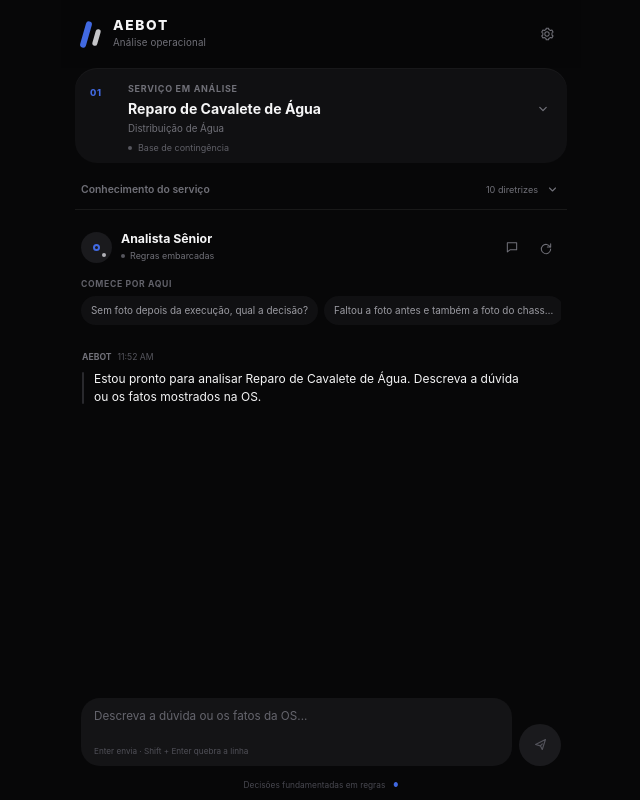
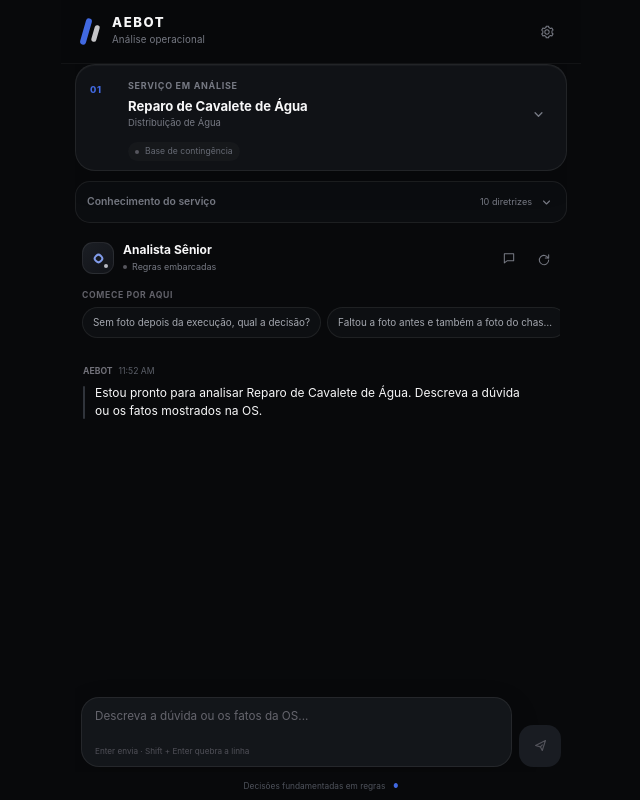
Before and after one commit to s4meDev/Aebot, a React (Vite) app: page / in a window 1280 px wide. Shown: the whole page, without its empty margins (319-959 px from the left). Built offline with nearby package versions, Linux system fonts and the light colour scheme.

Commit message:
feat: modernize service selection and interface

```diff
--- a/package.json
+++ b/package.json
@@ -1,6 +1,6 @@
 {
   "name": "field-service-assistant",
-  "version": "2.16.1",
+  "version": "2.17.0",
   "private": true,
   "type": "module",
   "scripts": {
--- a/src/components/ServiceSelector.tsx
+++ b/src/components/ServiceSelector.tsx
@@ -1,4 +1,5 @@
-import React from 'react';
+import React, { useEffect, useId, useMemo, useRef, useState } from 'react';
+import { normalizeText } from '../services/TextNormalizer';
 import type { ServiceRecord } from '../types';
 
 interface ServiceSelectorProps {
@@ -12,37 +13,142 @@ export const ServiceSelector: React.FC<ServiceSelectorProps> = ({
   selectedServiceId,
   onSelect,
 }) => {
-  const selectedServiceExists = services.some((service) => service.id === selectedServiceId);
+  const [isOpen, setIsOpen] = useState(false);
+  const [query, setQuery] = useState('');
+  const rootRef = useRef<HTMLDivElement>(null);
+  const triggerRef = useRef<HTMLButtonElement>(null);
+  const searchRef = useRef<HTMLInputElement>(null);
+  const menuId = useId();
   const selectedService = services.find((service) => service.id === selectedServiceId);
+  const normalizedQuery = normalizeText(query).value;
+  const filteredServices = useMemo(() => {
+    if (!normalizedQuery) return services;
+    return services.filter((service) => normalizeText(
+      `${service.name} ${service.category}`
+    ).value.includes(normalizedQuery));
+  }, [normalizedQuery, services]);
+
+  useEffect(() => {
+    if (!isOpen) return;
+    searchRef.current?.focus();
+    const closeOnOutsideClick = (event: PointerEvent) => {
+      if (!rootRef.current?.contains(event.target as Node)) setIsOpen(false);
+    };
+    document.addEventListener('pointerdown', closeOnOutsideClick);
+    return () => document.removeEventListener('pointerdown', closeOnOutsideClick);
+  }, [isOpen]);
+
+  const closeMenu = () => {
+    setIsOpen(false);
+    setQuery('');
+  };
+
+  const selectService = (serviceId: string) => {
+    onSelect(serviceId);
+    closeMenu();
+    triggerRef.current?.focus();
+  };
 
   return (
-    <div className="service-selector-card">
+    <div
+      ref={rootRef}
+      className="service-selector-card"
+      onKeyDown={(event) => {
+        if (event.key === 'Escape' && isOpen) {
+          event.preventDefault();
+          closeMenu();
+          triggerRef.current?.focus();
+        }
+      }}
+    >
       <span className="selector-index" aria-hidden="true">01</span>
       <div className="selector-content">
-        <label htmlFor="service-dropdown" className="selector-label">
+        <span id="service-selector-label" className="selector-label">
           Serviço em análise
-        </label>
-        <div className="select-wrap">
-          <select
-            id="service-dropdown"
-            className="select-control service-select"
-            value={selectedServiceId}
-            onChange={(e) => onSelect(e.target.value)}
-          >
-            {!selectedServiceExists && (
-              <option value={selectedServiceId} disabled>
-                {selectedServiceId ? 'Serviço salvo não encontrado' : 'Selecione um serviço'}
-              </option>
-            )}
-            {services.map((svc) => (
-              <option key={svc.id} value={svc.id}>
-                {svc.name}{svc.analysisStatus === 'rules_pending' ? ' — regras em preparação' : ''}
-              </option>
-            ))}
-          </select>
+        </span>
+        <button
+          ref={triggerRef}
+          type="button"
+          className={`service-select-trigger ${isOpen ? 'open' : ''}`}
+          aria-labelledby="service-selector-label"
+          aria-haspopup="listbox"
+          aria-expanded={isOpen}
+          aria-controls={menuId}
+          onClick={() => {
+            setQuery('');
+            setIsOpen((open) => !open);
+          }}
+        >
+          <span className="service-select-copy">
+            <strong>{selectedService?.name ?? 'Selecione um serviço'}</strong>
+            <span>{selectedService?.category ?? `${services.length} serviços disponíveis`}</span>
+          </span>
           <svg viewBox="0 0 20 20" aria-hidden="true"><path d="m6 8 4 4 4-4" /></svg>
-        </div>
-        {selectedService && <span className="selector-category">{selectedService.category}</span>}
+        </button>
+
+        {isOpen && (
+          <div className="service-menu" id={menuId}>
+            <div className="service-search">
+              <svg viewBox="0 0 20 20" aria-hidden="true">
+                <circle cx="8.5" cy="8.5" r="4.75" />
+                <path d="m12 12 3.5 3.5" />
+              </svg>
+              <input
+                ref={searchRef}
+                type="search"
+                value={query}
+                onChange={(event) => setQuery(event.target.value)}
+                placeholder="Buscar serviço"
+                aria-label="Buscar serviço"
+                autoComplete="off"
+              />
+              {query && (
+                <button
+                  type="button"
+                  onClick={() => {
+                    setQuery('');
+                    searchRef.current?.focus();
+                  }}
+                  aria-label="Limpar busca"
+                >
+                  ✕
+                </button>
+              )}
+            </div>
+
+            <div className="service-option-list" role="listbox" aria-label="Serviços disponíveis">
+              {filteredServices.map((service) => (
+                <button
+                  key={service.id}
+                  type="button"
+                  role="option"
+                  aria-selected={service.id === selectedServiceId}
+                  className={`service-option ${service.id === selectedServiceId ? 'selected' : ''}`}
+                  onClick={() => selectService(service.id)}
+                >
+                  <span className="service-option-check" aria-hidden="true">
+                    {service.id === selectedServiceId ? '✓' : ''}
+                  </span>
+                  <span className="service-option-copy">
+                    <strong>{service.name}</strong>
+                    <span>{service.category}</span>
+                  </span>
+                  {service.analysisStatus === 'rules_pending' && (
+                    <span className="service-option-status">Em preparação</span>
+                  )}
+                </button>
+              ))}
+              {!filteredServices.length && (
+                <div className="service-empty-result">
+                  Nenhum serviço encontrado para “{query.trim()}”.
+                </div>
+              )}
+            </div>
+            <div className="service-menu-footer">
+              {filteredServices.length} de {services.length} serviços
+            </div>
+          </div>
+        )}
       </div>
     </div>
   );
--- a/src/styles.css
+++ b/src/styles.css
@@ -1,18 +1,18 @@
 :root {
   color-scheme: dark;
   font-family: "Segoe UI Variable", "SF Pro Display", Inter, ui-sans-serif, system-ui, sans-serif;
-  --canvas: #070708;
-  --surface: #101012;
-  --surface-soft: #141416;
-  --surface-raised: #1a1a1d;
-  --surface-hover: #202023;
+  --canvas: #08090b;
+  --surface: #101216;
+  --surface-soft: #14171c;
+  --surface-raised: #191c22;
+  --surface-hover: #20242b;
   --blue: #4169e1;
-  --blue-hover: #5578e5;
-  --ink: #f5f5f6;
-  --ink-soft: #b2b2b8;
-  --ink-muted: #707078;
-  --line: rgba(255, 255, 255, 0.07);
-  --line-strong: rgba(255, 255, 255, 0.12);
+  --blue-hover: #5277e8;
+  --ink: #f7f7f8;
+  --ink-soft: #b8bac2;
+  --ink-muted: #767983;
+  --line: rgba(255, 255, 255, 0.075);
+  --line-strong: rgba(255, 255, 255, 0.135);
   --success: #5ad58a;
   --warning: #edbc52;
   --danger: #f06f7c;
@@ -88,7 +88,7 @@ button:disabled {
   overflow: hidden;
   margin: 0 auto;
   flex-direction: column;
-  padding: 0 14px 8px;
+  padding: 0 14px 7px;
   background: var(--canvas);
 }
 
@@ -99,10 +99,12 @@ button:disabled {
   display: flex;
   align-items: center;
   justify-content: space-between;
-  min-height: 68px;
+  min-height: 64px;
   margin: 0 -14px;
-  padding: 12px 16px;
-  background: rgba(7, 7, 8, 0.94);
+  padding: 10px 16px;
+  border-bottom: 1px solid rgba(255, 255, 255, 0.045);
+  background: rgba(8, 9, 11, 0.94);
+  backdrop-filter: blur(16px);
 }
 
 .brand-group {
@@ -113,8 +115,8 @@ button:disabled {
 
 .brand-logo {
   position: relative;
-  width: 25px;
-  height: 29px;
+  width: 24px;
+  height: 28px;
 }
 
 .brand-stroke {
@@ -142,7 +144,7 @@ button:disabled {
 }
 
 .app-title {
-  font-size: 0.86rem;
+  font-size: 0.82rem;
   font-weight: 760;
   letter-spacing: 0.12em;
   line-height: 1.1;
@@ -202,17 +204,22 @@ button:disabled {
   flex: 1;
   min-height: 0;
   flex-direction: column;
-  gap: 8px;
+  gap: 10px;
   overflow-y: auto;
   scrollbar-color: var(--surface-hover) transparent;
   scrollbar-width: thin;
 }
 
 .workspace-context {
-  padding: 4px 5px 8px;
-  border-radius: 22px;
+  position: relative;
+  z-index: 30;
+  padding: 5px 5px 9px;
+  border: 1px solid var(--line);
+  border-radius: 20px;
   background: var(--surface);
-  box-shadow: 0 1px 0 rgba(255, 255, 255, 0.035) inset;
+  box-shadow:
+    0 1px 0 rgba(255, 255, 255, 0.035) inset,
+    0 12px 30px rgba(0, 0, 0, 0.12);
 }
 
 .service-selector-card {
@@ -220,7 +227,7 @@ button:disabled {
   grid-template-columns: 29px minmax(0, 1fr);
   align-items: start;
   gap: 9px;
-  padding: 10px 10px 5px;
+  padding: 9px 9px 4px;
 }
 
 .selector-index {
@@ -232,6 +239,7 @@ button:disabled {
 }
 
 .selector-content {
+  position: relative;
   min-width: 0;
 }
 
@@ -245,52 +253,241 @@ button:disabled {
   text-transform: uppercase;
 }
 
-.select-wrap {
-  position: relative;
+.service-select-trigger {
   display: flex;
   align-items: center;
+  justify-content: space-between;
+  gap: 10px;
+  width: 100%;
+  min-width: 0;
+  padding: 4px 5px 4px 0;
+  border: 0;
+  border-radius: 10px;
+  background: transparent;
+  text-align: left;
+  transition: background-color 180ms ease;
 }
 
-.select-wrap svg {
+.service-select-trigger:hover,
+.service-select-trigger.open {
+  background: rgba(255, 255, 255, 0.025);
+}
+
+.service-select-copy,
+.service-option-copy {
+  display: flex;
+  min-width: 0;
+  flex: 1;
+  flex-direction: column;
+}
+
+.service-select-copy strong {
+  overflow: hidden;
+  color: var(--ink);
+  font-size: 0.82rem;
+  font-weight: 680;
+  line-height: 1.35;
+  text-overflow: ellipsis;
+  white-space: nowrap;
+}
+
+.service-select-copy span {
+  color: var(--ink-muted);
+  font-size: 0.59rem;
+}
+
+.service-select-trigger > svg {
+  width: 17px;
+  flex: 0 0 auto;
+  fill: none;
+  color: var(--ink-muted);
+  stroke: currentColor;
+  stroke-linecap: round;
+  stroke-linejoin: round;
+  stroke-width: 1.6;
+  transition: transform 220ms var(--ease-out), color 180ms ease;
+}
+
+.service-select-trigger.open > svg {
+  color: var(--ink);
+  transform: rotate(180deg);
+}
+
+.service-menu {
   position: absolute;
-  right: 1px;
-  width: 16px;
-  pointer-events: none;
+  top: calc(100% + 9px);
+  right: -4px;
+  left: -38px;
+  z-index: 80;
+  overflow: hidden;
+  border: 1px solid var(--line-strong);
+  border-radius: 17px;
+  background: #101216;
+  box-shadow: 0 24px 60px rgba(0, 0, 0, 0.58);
+  animation: service-menu-in 180ms var(--ease-out);
+}
+
+@keyframes service-menu-in {
+  from { opacity: 0; transform: translateY(-5px) scale(0.985); }
+}
+
+.service-search {
+  display: flex;
+  align-items: center;
+  gap: 8px;
+  margin: 8px;
+  padding: 0 10px;
+  border: 1px solid var(--line);
+  border-radius: 12px;
+  background: #171a20;
+}
+
+.service-search:focus-within {
+  border-color: rgba(65, 105, 225, 0.65);
+}
+
+.service-search > svg {
+  width: 15px;
+  flex: 0 0 auto;
   fill: none;
   stroke: var(--ink-muted);
   stroke-linecap: round;
-  stroke-linejoin: round;
-  stroke-width: 1.6;
+  stroke-width: 1.5;
 }
 
-.select-control {
+.service-search input {
   width: 100%;
   min-width: 0;
-  padding: 1px 24px 1px 0;
-  appearance: none;
+  height: 36px;
   border: 0;
   outline: 0;
   background: transparent;
   color: var(--ink);
-  font-size: 0.88rem;
-  font-weight: 650;
-  line-height: 1.5;
+  font-size: 0.69rem;
 }
 
-.selector-category {
-  display: block;
-  margin-top: 1px;
+.service-search input::placeholder {
+  color: #646872;
+}
+
+.service-search input::-webkit-search-cancel-button {
+  display: none;
+}
+
+.service-search button {
+  display: grid;
+  width: 24px;
+  height: 24px;
+  place-items: center;
+  border: 0;
+  border-radius: 50%;
+  background: transparent;
   color: var(--ink-muted);
-  font-size: 0.61rem;
+  font-size: 0.58rem;
+}
+
+.service-search button:hover {
+  background: var(--surface-hover);
+  color: var(--ink);
+}
+
+.service-option-list {
+  max-height: min(310px, 48dvh);
+  overflow-y: auto;
+  padding: 2px 6px 6px;
+  scrollbar-color: #343842 transparent;
+  scrollbar-width: thin;
+}
+
+.service-option {
+  display: grid;
+  grid-template-columns: 19px minmax(0, 1fr) auto;
+  align-items: center;
+  gap: 7px;
+  width: 100%;
+  padding: 8px;
+  border: 0;
+  border-radius: 11px;
+  background: transparent;
+  color: var(--ink-soft);
+  text-align: left;
+  transition: background-color 150ms ease, color 150ms ease;
+}
+
+.service-option:hover,
+.service-option:focus-visible {
+  background: var(--surface-hover);
+  color: var(--ink);
+}
+
+.service-option.selected {
+  background: rgba(65, 105, 225, 0.11);
+  color: var(--ink);
+}
+
+.service-option-check {
+  display: grid;
+  width: 18px;
+  height: 18px;
+  place-items: center;
+  border-radius: 6px;
+  color: #8da6f1;
+  font-size: 0.63rem;
+  font-weight: 750;
+}
+
+.service-option.selected .service-option-check {
+  background: rgba(65, 105, 225, 0.2);
+}
+
+.service-option-copy strong {
+  color: currentColor;
+  font-size: 0.67rem;
+  font-weight: 620;
+  line-height: 1.35;
+}
+
+.service-option-copy span {
+  margin-top: 2px;
+  color: var(--ink-muted);
+  font-size: 0.55rem;
+}
+
+.service-option-status {
+  padding: 3px 6px;
+  border-radius: 99px;
+  background: rgba(237, 188, 82, 0.09);
+  color: var(--warning);
+  font-size: 0.48rem;
+  white-space: nowrap;
+}
+
+.service-empty-result {
+  padding: 28px 12px;
+  color: var(--ink-muted);
+  font-size: 0.64rem;
+  text-align: center;
+}
+
+.service-menu-footer {
+  padding: 7px 12px 8px;
+  border-top: 1px solid var(--line);
+  color: #5d616b;
+  font-size: 0.53rem;
+  text-align: right;
 }
 
 .catalog-status {
   display: flex;
   align-items: center;
   gap: 6px;
-  margin-left: 48px;
-  color: #606068;
-  font-size: 0.56rem;
+  width: fit-content;
+  margin: 4px 0 0 47px;
+  padding: 3px 7px;
+  border-radius: 99px;
+  background: rgba(255, 255, 255, 0.025);
+  color: #666a74;
+  font-size: 0.54rem;
 }
 
 .catalog-status-dot,
@@ -320,7 +517,10 @@ button:disabled {
 }
 
 .service-details-card {
-  border-bottom: 1px solid var(--line);
+  overflow: hidden;
+  border: 1px solid var(--line);
+  border-radius: 15px;
+  background: rgba(16, 18, 22, 0.52);
 }
 
 .service-details-summary {
@@ -328,8 +528,8 @@ button:disabled {
   grid-template-columns: minmax(0, 1fr) auto 16px;
   align-items: center;
   gap: 7px;
-  min-height: 38px;
-  padding: 0 6px;
+  min-height: 40px;
+  padding: 0 11px;
   list-style: none;
   color: var(--ink-muted);
   transition: color 180ms ease;
@@ -341,6 +541,7 @@ button:disabled {
 }
 
 .service-details-summary:hover {
+  background: rgba(255, 255, 255, 0.018);
   color: var(--ink-soft);
 }
 
@@ -371,7 +572,8 @@ button:disabled {
   display: flex;
   flex-direction: column;
   gap: 8px;
-  padding: 7px 7px 12px;
+  padding: 8px 12px 13px;
+  border-top: 1px solid var(--line);
   animation: reveal 260ms var(--ease-out);
 }
 
@@ -513,8 +715,8 @@ button:disabled {
   flex: 1;
   min-height: 0;
   flex-direction: column;
-  gap: 10px;
-  padding: 10px 1px 0;
+  gap: 9px;
+  padding: 2px 1px 0;
 }
 
 .chat-hero {
@@ -522,7 +724,7 @@ button:disabled {
   align-items: center;
   justify-content: space-between;
   gap: 10px;
-  padding: 4px 5px 5px;
+  padding: 7px 6px 6px;
 }
 
 .chat-hero-title {
@@ -536,24 +738,26 @@ button:disabled {
   position: relative;
   display: grid;
   place-items: center;
-  flex: 0 0 31px;
-  width: 31px;
-  height: 31px;
-  border-radius: 50%;
-  background: var(--surface-raised);
+  flex: 0 0 32px;
+  width: 32px;
+  height: 32px;
+  border: 1px solid var(--line);
+  border-radius: 11px;
+  background: linear-gradient(145deg, #1b1e24, #121419);
 }
 
 .assistant-mark span {
-  width: 7px;
-  height: 7px;
-  border: 2px solid var(--blue);
-  border-radius: 50%;
+  width: 9px;
+  height: 9px;
+  border: 2px solid #819be9;
+  border-radius: 4px;
+  transform: rotate(45deg);
 }
 
 .assistant-mark::after {
   position: absolute;
-  right: 6px;
-  bottom: 6px;
+  right: 5px;
+  bottom: 5px;
   width: 4px;
   height: 4px;
   border-radius: 50%;
@@ -563,8 +767,8 @@ button:disabled {
 
 .chat-hero h3 {
   color: var(--ink);
-  font-size: 0.77rem;
-  font-weight: 650;
+  font-size: 0.75rem;
+  font-weight: 680;
   line-height: 1.2;
 }
 
@@ -589,9 +793,10 @@ button:disabled {
 }
 
 .new-case-btn {
-  width: 31px;
-  height: 31px;
-  border-radius: 50%;
+  width: 32px;
+  height: 32px;
+  border: 1px solid transparent;
+  border-radius: 10px;
 }
 
 .new-case-btn:disabled {
@@ -602,7 +807,7 @@ button:disabled {
   display: flex;
   flex-direction: column;
   gap: 5px;
-  padding: 0 5px;
+  padding: 0 6px;
 }
 
 .prompt-label {
@@ -627,10 +832,10 @@ button:disabled {
   max-width: 240px;
   overflow: hidden;
   padding: 7px 10px;
-  border: 0;
+  border: 1px solid var(--line);
   border-radius: 99px;
-  background: var(--surface);
-  color: #9b9ba2;
+  background: rgba(16, 18, 22, 0.72);
+  color: #a5a8b0;
   font-size: 0.62rem;
   text-overflow: ellipsis;
   white-space: nowrap;
@@ -651,9 +856,9 @@ button:disabled {
   flex: 1;
   min-height: 120px;
   flex-direction: column;
-  gap: 16px;
+  gap: 18px;
   overflow-y: auto;
-  padding: 12px 6px 8px;
+  padding: 14px 7px 10px;
   scroll-behavior: smooth;
   scrollbar-color: var(--surface-hover) transparent;
   scrollbar-width: thin;
@@ -683,7 +888,7 @@ button:disabled {
   display: flex;
   align-items: center;
   gap: 6px;
-  color: #55555d;
+  color: #5b5f68;
   font-size: 0.54rem;
 }
 
@@ -693,7 +898,7 @@ button:disabled {
 }
 
 .bubble {
-  max-width: 94%;
+  max-width: 92%;
   color: var(--ink);
   font-size: 0.75rem;
   line-height: 1.52;
@@ -702,9 +907,10 @@ button:disabled {
 }
 
 .bubble.user {
-  padding: 9px 12px;
+  padding: 10px 13px;
+  border: 1px solid rgba(255, 255, 255, 0.055);
   border-radius: 17px 17px 5px 17px;
-  background: var(--surface-raised);
+  background: #1b1e23;
   color: #ededee;
 }
 
@@ -720,7 +926,7 @@ button:disabled {
   left: 0;
   width: 2px;
   border-radius: 99px;
-  background: #29292d;
+  background: #30343b;
   content: "";
 }
 
@@ -773,26 +979,27 @@ button:disabled {
   grid-template-columns: minmax(0, 1fr) 42px;
   align-items: end;
   gap: 7px;
-  padding: 7px 5px 5px;
-  background: var(--canvas);
+  padding: 8px 5px 5px;
+  background: linear-gradient(to bottom, rgba(8, 9, 11, 0), var(--canvas) 18%);
 }
 
 .composer-field {
   display: flex;
   min-width: 0;
   flex-direction: column;
-  padding: 9px 12px 7px;
-  border: 1px solid transparent;
-  border-radius: 19px;
-  background: var(--surface-soft);
+  padding: 10px 13px 8px;
+  border: 1px solid var(--line);
+  border-radius: 18px;
+  background: #13161a;
+  box-shadow: 0 10px 30px rgba(0, 0, 0, 0.16);
   transition:
     border-color 180ms ease,
     background-color 180ms ease;
 }
 
 .composer-field:focus-within {
-  border-color: rgba(65, 105, 225, 0.55);
-  background: var(--surface-raised);
+  border-color: rgba(65, 105, 225, 0.58);
+  background: #171a1f;
 }
 
 .chat-textarea {
@@ -823,7 +1030,7 @@ button:disabled {
   width: 42px;
   height: 42px;
   border: 0;
-  border-radius: 50%;
+  border-radius: 14px;
   background: var(--blue);
   color: #fff;
   transition:
@@ -878,9 +1085,9 @@ button:disabled {
   overflow-y: auto;
   padding: 18px;
   border: 1px solid var(--line);
-  border-radius: 24px;
-  background: #111113;
-  box-shadow: 0 24px 80px rgba(0, 0, 0, 0.34);
+  border-radius: 20px;
+  background: #101216;
+  box-shadow: 0 28px 90px rgba(0, 0, 0, 0.52);
   animation: modal-in 300ms var(--ease-out);
 }
 
@@ -963,10 +1170,10 @@ button:disabled {
 
 .input-field {
   padding: 9px 11px;
-  border: 1px solid transparent;
+  border: 1px solid var(--line);
   border-radius: 12px;
   outline: 0;
-  background: var(--surface-raised);
+  background: #171a1f;
   color: var(--ink);
   font-size: 0.72rem;
   transition: border-color 180ms ease;
@@ -1080,7 +1287,7 @@ button:disabled {
   gap: 8px;
   padding: 8px 3px 1px;
   flex: 0 0 auto;
-  color: #484850;
+  color: #4f535c;
   font-size: 0.52rem;
 }
 
```
Also changed, not shown: manifest.json, 1 other file (tests, documents, lock files or other folders).
